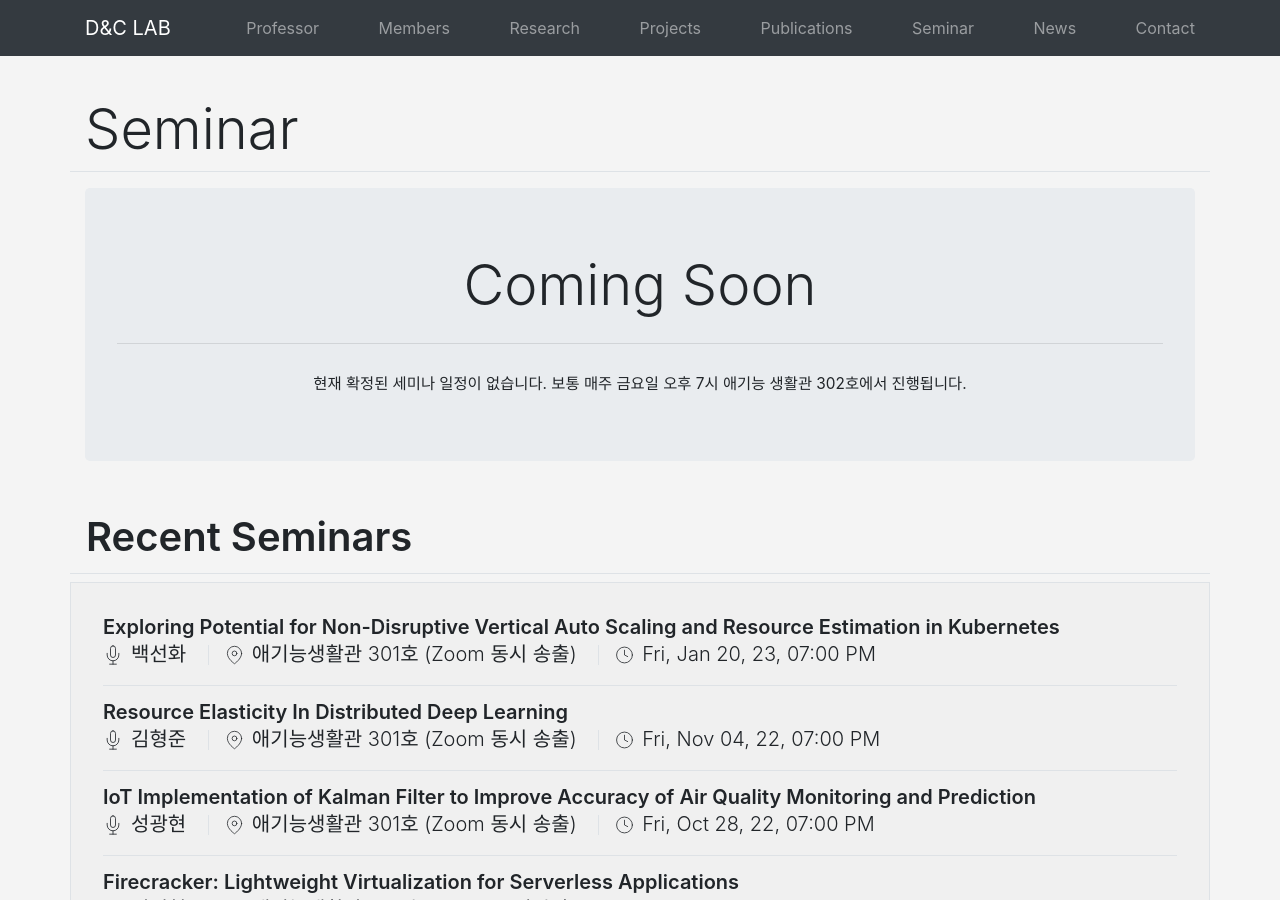
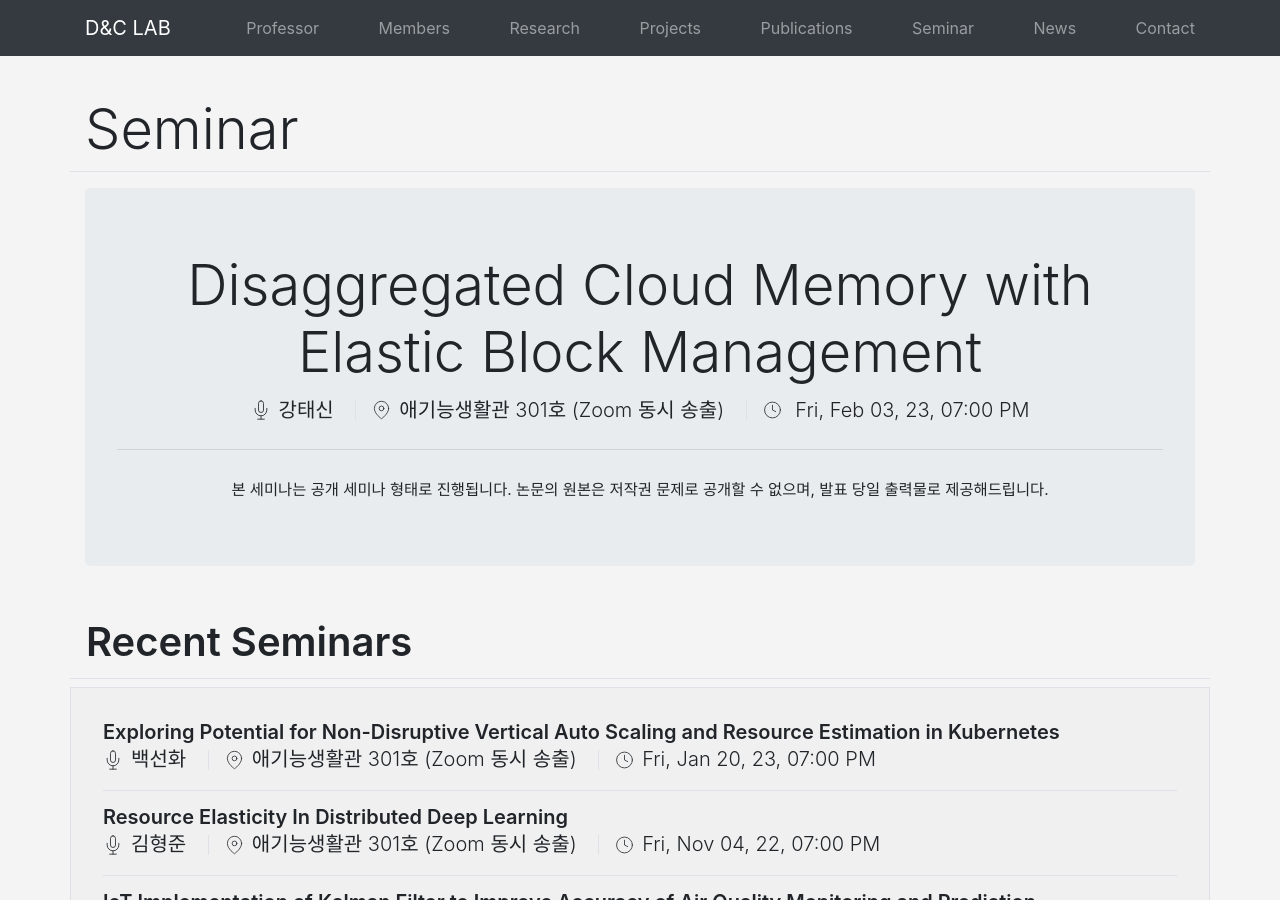
Before and after one commit to KU-Cloud/ku-cloud.github.io, a Jekyll site: the page built from seminar.html, in a window 1280 px wide and 900 px high. Built offline with Jekyll 4.4.1, drawn with Linux system fonts in a browser that asks for light colours.

Commit message:
update seminar

```diff
--- a/_data/seminars.yaml
+++ b/_data/seminars.yaml
@@ -891,7 +891,11 @@
   speacker: 김형준
   date: 2022-11-04T19:00:00.000+0900
   location: 애기능생활관 301호 (Zoom 동시 송출)
-- title: ' Exploring Potential for Non-Disruptive Vertical Auto Scaling and Resource Estimation in Kubernetes'
+- title: 'Exploring Potential for Non-Disruptive Vertical Auto Scaling and Resource Estimation in Kubernetes'
   speacker: 백선화
   date: 2023-01-20T19:00:00.000+0900
   location: 애기능생활관 301호 (Zoom 동시 송출)
+- title: 'Disaggregated Cloud Memory with Elastic Block Management'
+  speacker: 강태신
+  date: 2023-02-03T19:00:00.000+0900
+  location: 애기능생활관 301호 (Zoom 동시 송출)
```
